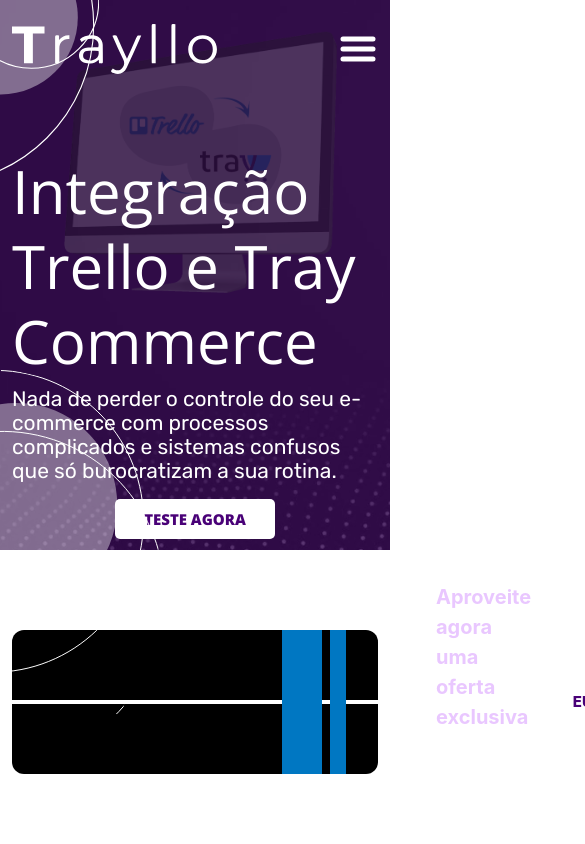
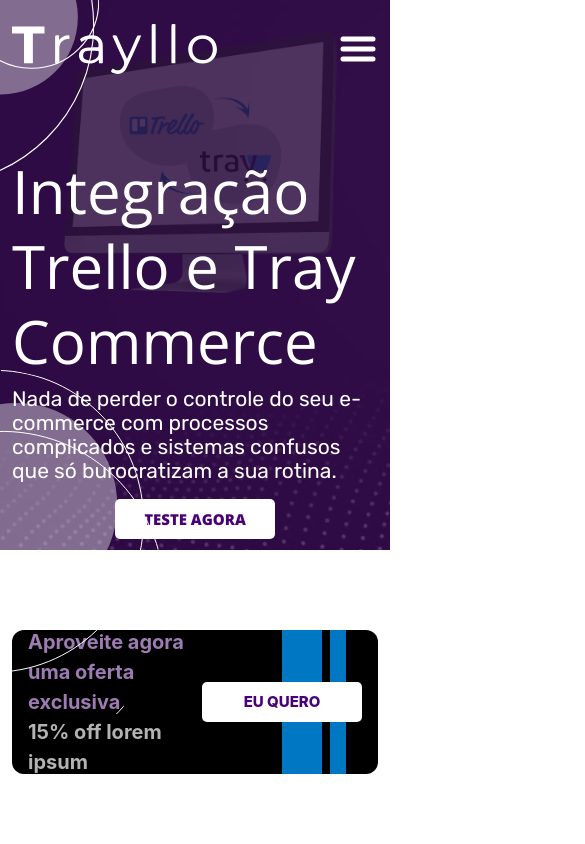
Before and after one commit to kortkamp/trayllo-front, a Next.js app in the folder app/: page / in a window 390 px wide. Shown: the top 844 px of the page, 585 px wide, since content can reach past the window. Built offline with nearby package versions, Linux system fonts and the light colour scheme; grey boxes are pictures that could not be loaded; a web font is replaced by a local one.

Commit message:
feat: add responsiveness to cta section

```diff
--- a/app/components/CtaSection.tsx
+++ b/app/components/CtaSection.tsx
@@ -5,12 +5,12 @@
   return (
     <section>
       <SafeArea>
-        <div className="bg-black rounded-md flex justify-evenly items-center h-36 mt-20 relative ">
-          <div className="flex items-center absolute left-0">
-            <div className="w-[447px] bg-white h-1"></div>
+        <div className="bg-black rounded-md flex justify-between items-center h-36 mt-20 relative ">
+          <div className="flex items-center max-md:hidden">
+            <div className="w-[447px] max-md:w-[100px] bg-white h-1"></div>
             <div className="bg-white h-5 w-5 rounded-full"></div>
           </div>
-          <div className="flex flex-col ml-96 pl-10 opacity-70">
+          <div className="flex flex-col max-md:pl-4 opacity-70">
             <span className="text-primary-light text-md font-bold">
               Aproveite agora uma oferta exclusiva
             </span>
@@ -18,9 +18,11 @@
               15% off lorem ipsum
             </span>
           </div>
-          <div className="mr-10 animate-[zoomIn_2s_ease-in-out_1]"><AppButton variant="secondary" >Eu Quero</AppButton></div>
-          <div className="strip1 h-full w-10 bg-blue-500 absolute right-14"></div>
-          <div className="strip2 h-full w-4 bg-blue-500 absolute right-8"></div>
+          <div className="mr-14 max-md:mr-4 animate-[zoomIn_2s_ease-in-out_1] z-10"><AppButton variant="secondary" >Eu Quero</AppButton></div>
+          <div className="relative h-full">
+            <div className="strip1 h-full w-10 bg-blue-500 absolute right-14"></div>
+            <div className="strip2 h-full w-4 bg-blue-500 absolute right-8"></div>
+          </div>
         </div>
       </SafeArea>
     </section>
```
